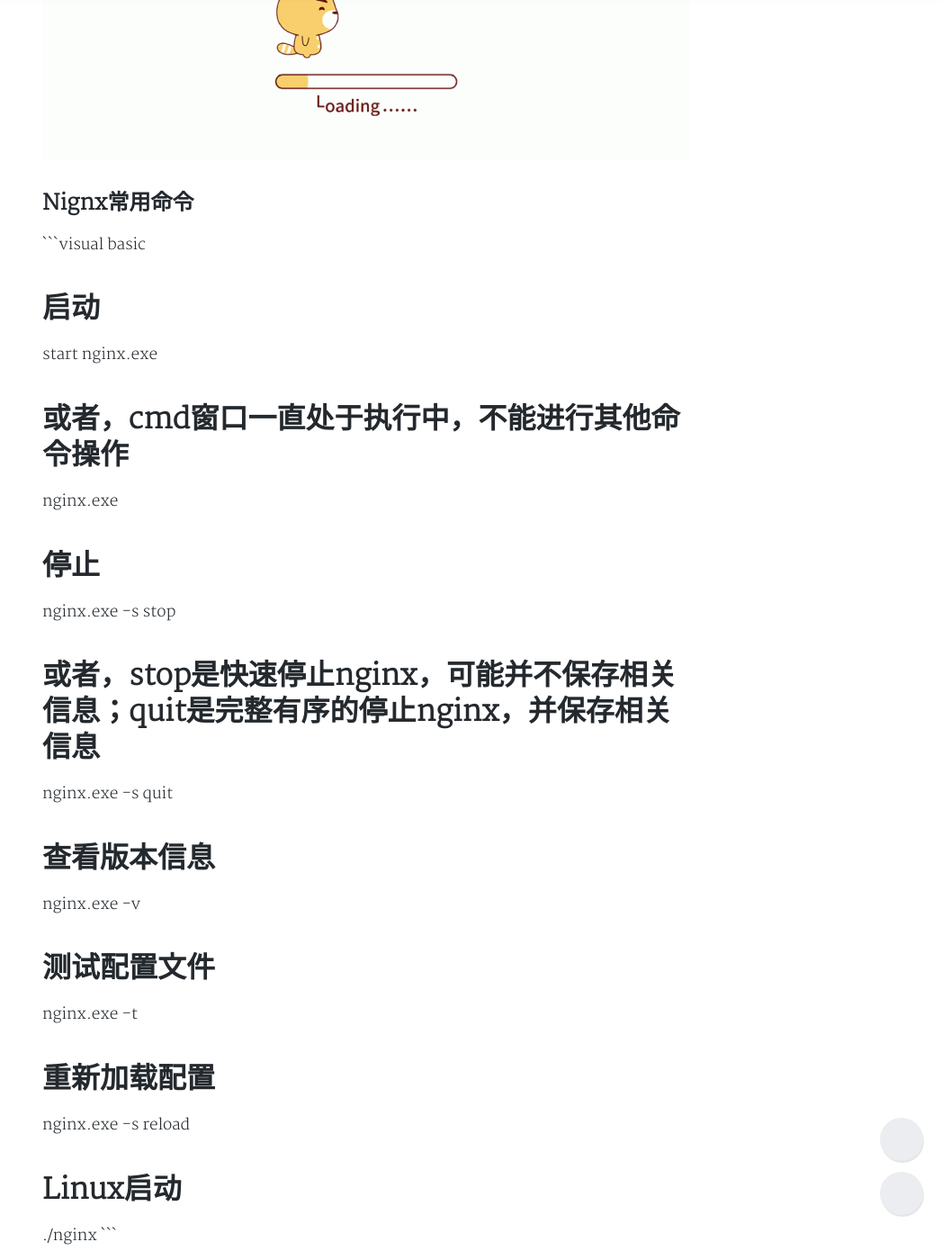
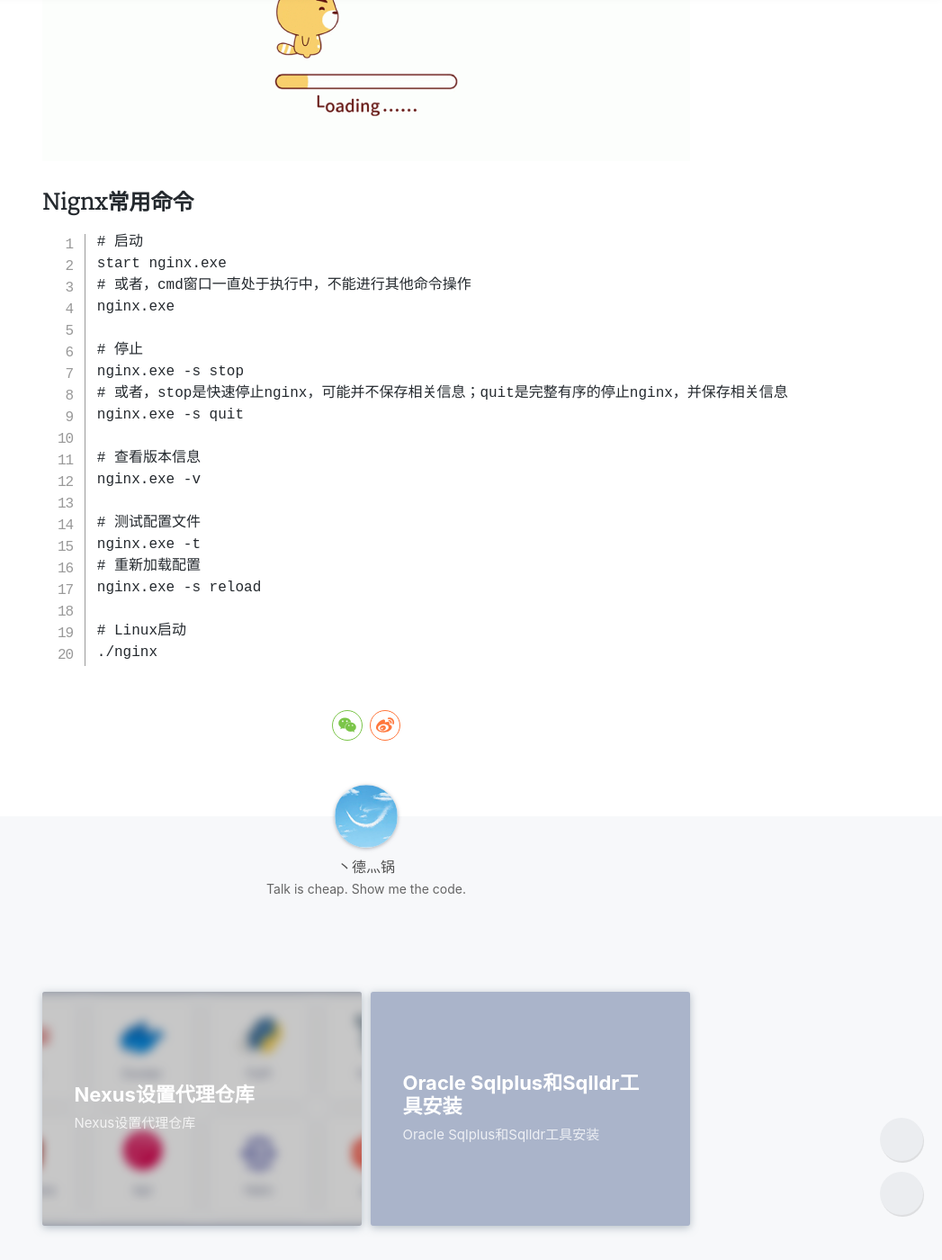
Before and after one commit to ldy/ldy.github.io, a Jekyll site: the page built from _posts/2024-02-13-Nginx安装.md, in a window 1280 px wide and 1400 px high, scrolled down 4078 px. Shown: the whole window at 90% size, without its empty margins (233-1280 px from the left). Built offline with Jekyll 4.4.1, drawn with Linux system fonts in a browser that asks for light colours; nearby versions of some CDN libraries; comment, search, counter and statistics services are not loaded; a style sheet for code colours, icons or effects is not loaded; some of the changed text lies outside the part shown.

Commit message:
Nginx安装修改

````diff
--- a/_posts/2024-02-13-Nginx安装.md
+++ b/_posts/2024-02-13-Nginx安装.md
@@ -107,7 +107,7 @@ systemctl reload firewalld
 
 ## Nignx常用命令
 
-```visual basic
+```
 # 启动
 start nginx.exe
 # 或者，cmd窗口一直处于执行中，不能进行其他命令操作
````
